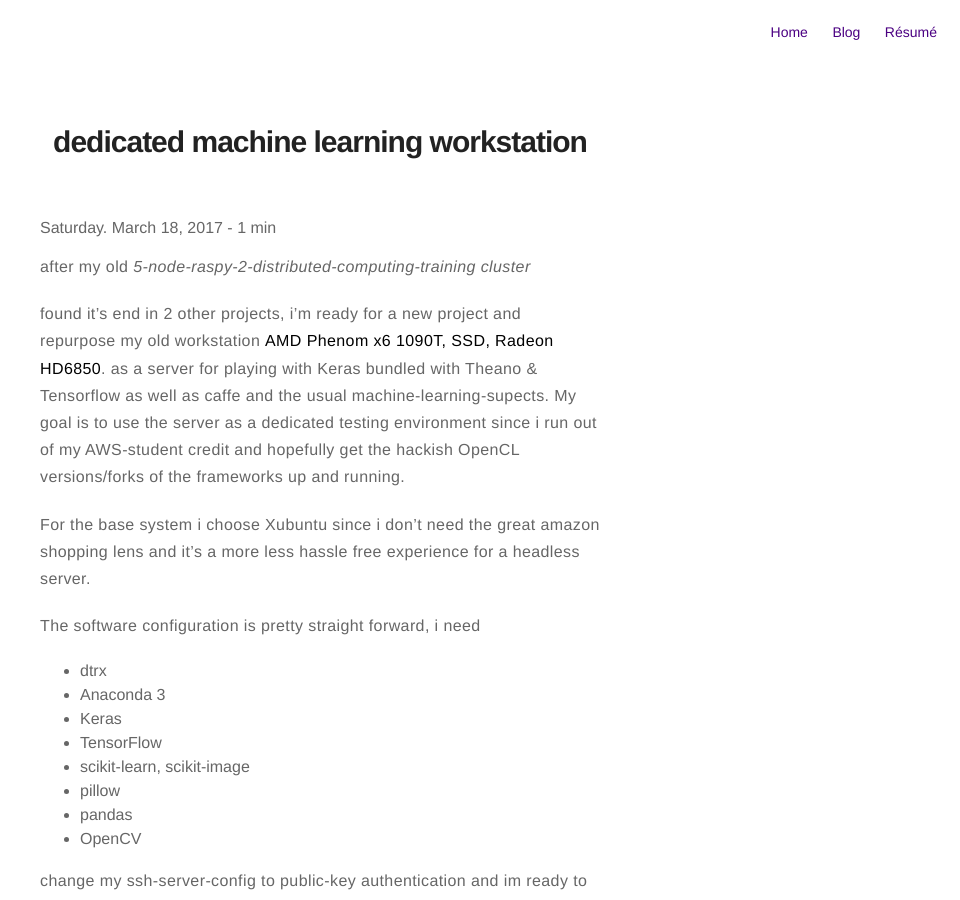
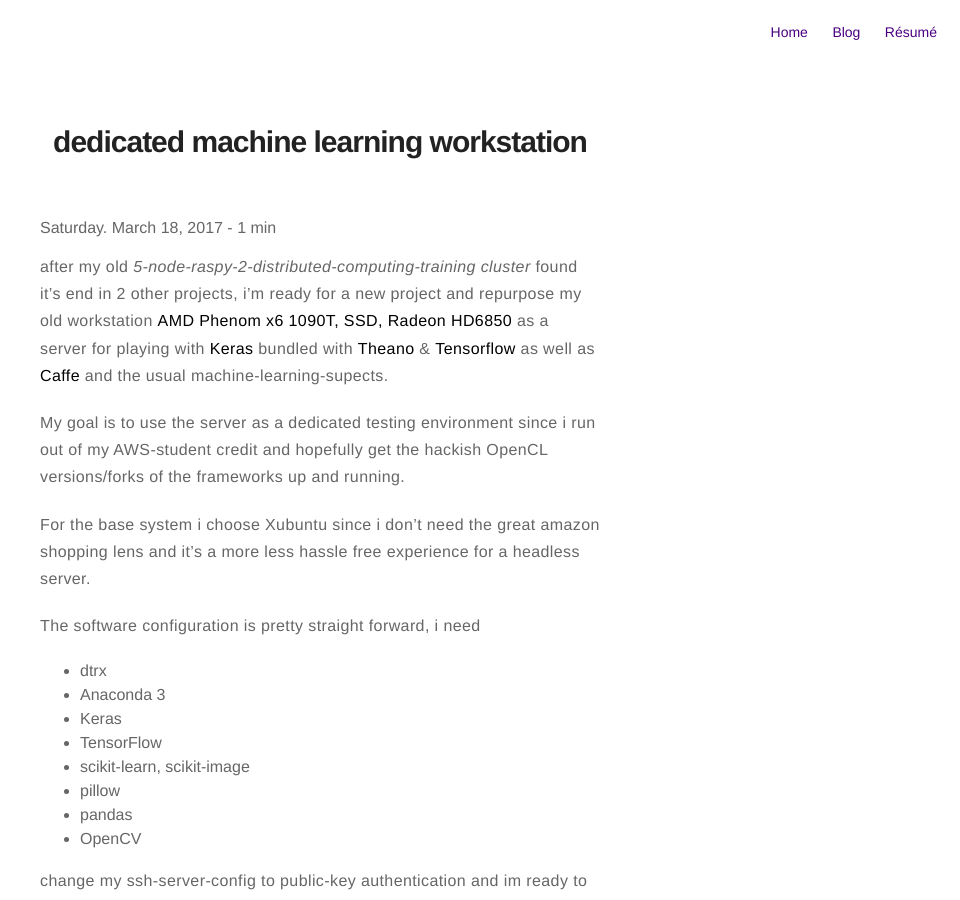
Before and after one commit to jvarg/jvarg.github.io, a Jekyll site: the page built from _posts/2017-03-18-dedicated-machine-learning-workstation.markdown, in a window 1280 px wide and 900 px high. Shown: the whole window, without its empty margins (320-1280 px from the left). Built offline with Jekyll 4.4.1, drawn with Linux system fonts in a browser that asks for light colours.

Commit message:
final1.0

```diff
--- a/_posts/2017-03-18-dedicated-machine-learning-workstation.markdown
+++ b/_posts/2017-03-18-dedicated-machine-learning-workstation.markdown
@@ -4,10 +4,11 @@ layout: post
 ---
 
 after my old *5-node-raspy-2-distributed-computing-training cluster*
+found it's end in 2 other projects,
+i'm ready for a new project and repurpose my old workstation **AMD Phenom x6 1090T, SSD, Radeon HD6850**
+as a server for playing with __Keras__ bundled with __Theano__ & __Tensorflow__
+as well as __Caffe__ and the usual machine-learning-supects.
 
-found it's end in 2 other projects, i'm ready for a new project and repurpose my old workstation **AMD Phenom x6 1090T, SSD, Radeon HD6850**.
-as a server for playing with Keras bundled with Theano & Tensorflow
-as well as caffe and the usual machine-learning-supects.
 My goal is to use the server as a dedicated testing environment since i run
 out of my AWS-student credit and hopefully get the hackish OpenCL versions/forks of the frameworks up and running.
 
@@ -30,4 +31,5 @@ change my ssh-server-config to public-key authentication and im ready to go.
 >"extract formula" aka **tar** command to uncompress **tar.bz2/tgz** files,
 >just use dtrx (Do The Right Extraction) *apt-get install dtrx*.
 
-![cluster](http://zeroispri.me/assets/images/postimages/cluster.JPG)*my old cluster*
+![cluster](http://zeroispri.me/assets/images/postimages/cluster.JPG)
+*my old cluster*
```
